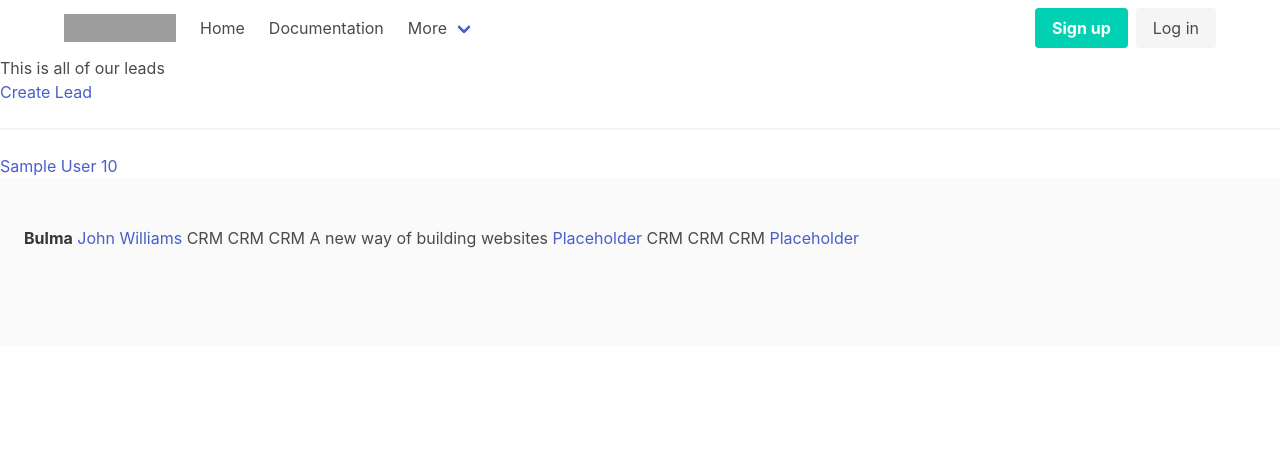
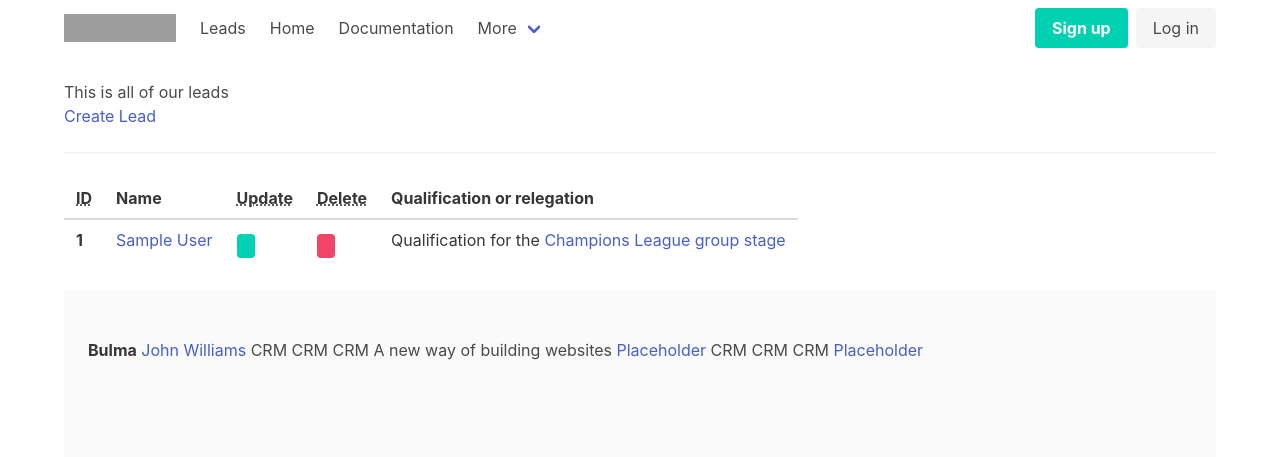
Before and after one commit to zebra-f/Django-CRM-Two, a Django app: template leads/templates/leads/lead_list.html in a window 1280 px wide. Shown: the top 457 px of the page. Run offline with Django 3.2, Linux system fonts and the light colour scheme; the template is opened without the code that fills it: most values are stand-ins (such as "Sample title", 1, 10 or a date in 2020); some libraries are stand-ins or nearby versions; grey boxes are pictures that could not be loaded.

Commit message:
font awesome free installed

```diff
--- a/crm/settings.py
+++ b/crm/settings.py
@@ -39,7 +39,9 @@ INSTALLED_APPS = [
     'django.contrib.staticfiles',
 
     'leads',
-    'landing'
+    'landing',
+
+    'fontawesomefree',
 ]
 
 MIDDLEWARE = [
--- a/leads/templates/leads/lead_list.html
+++ b/leads/templates/leads/lead_list.html
@@ -1,20 +1,41 @@
 {% extends 'base.html' %}
 {% block content %}
 
-
+<br>
 <h1>This is all of our leads</h1>
 <a href="{% url 'leads:lead-create' %}">Create Lead</a>
 <hr>
 
-{% for lead in leads %}
-  <div>
-    <a href="{% url 'leads:lead-detail' lead.id %}">
-      {{ lead.first_name }}
-      {{ lead.last_name }}
-      {{ lead.age }}
-    </a>
-  </div>
-{% endfor %}
+<table class="table">
+  <thead>
+    <tr>
+      <th><abbr title="Position">ID</abbr></th>
+      <th>Name</th>
+      <th><abbr title="Played">Update</abbr></th>
+      <th><abbr title="Goals for">Delete</abbr></th>
+      <th>Qualification or relegation</th>
+    </tr>
+  </thead>
+
+  {% for lead in leads %}
+  <tbody>
+    <tr>
+      <th>{{ lead.id }}</th>
+      <td>
+        <a href="{% url 'leads:lead-detail' lead.id %}" title="Details">{{ lead.first_name }}  {{ lead.last_name }}</a>
+      </td>
+      <td>
+        <span class="tag is-primary"><i class="fa-solid fa-pen"></i></span>
+      </td>
+      <td>
+        <span class="tag is-danger"><i class="fa-solid fa-trash"></i></span>
+      </td>
+      <td>Qualification for the <a href="https://en.wikipedia.org/wiki/2016%E2%80%9317_UEFA_Champions_League#Group_stage" title="2016–17 UEFA Champions League">Champions League group stage</a></td>
+    </tr>
+  </tbody>
+  {% endfor %}
+</table>
+
 
 
 {% endblock content %}
--- a/templates/base.html
+++ b/templates/base.html
@@ -1,3 +1,5 @@
+{% load static %}
+
 <!DOCTYPE html>
 <html lang="en">
   <head>
@@ -7,17 +9,27 @@
     <title>CRM</title>
     <link rel="stylesheet" href="style.css">
 
+    {% comment %} BULMA {% endcomment %}
     <link rel="stylesheet" href="https://cdn.jsdelivr.net/npm/bulma@0.9.4/css/bulma.min.css">
+
+    <!-- reference your installed Font Awesome Free package's files here -->
+    <script src="{% static 'fontawesomefree/js/all.min.js' %}"></script>
+    <!-- Our project just needs Font Awesome Free's Solid + Brand files -->
+    <link href="{% static 'fontawesomefree/css/fontawesome.css' %}" rel="stylesheet" type="text/css">
+    <link href="{% static 'fontawesomefree/css/brands.css' %}" rel="stylesheet" type="text/css">
+    <link href="{% static 'fontawesomefree/css/solid.css' %}" rel="stylesheet" type="text/css">
 
   </head>
 
   <body>
     {% include 'navbar.html' %}
 
+    <div class="container">
     {% block content %}
     {% endblock content %}
 
     {% include 'footer.html' %}
+    </div>
 	  {% comment %} <script src="index.js"></script> {% endcomment %}
 
   </body>
--- a/templates/navbar.html
+++ b/templates/navbar.html
@@ -2,7 +2,7 @@
   <div class="container">
     <nav class="navbar" role="navigation" aria-label="main navigation">
       <div class="navbar-brand">
-        <a class="navbar-item" href="https://bulma.io">
+        <a class="navbar-item" href="{% url 'landing:home-page' %}">
           <img src="https://bulma.io/images/bulma-logo.png" width="112" height="28">
         </a>
 
@@ -15,6 +15,9 @@
 
       <div id="navbarBasicExample" class="navbar-menu">
         <div class="navbar-start">
+          <a class="navbar-item" href="{% url 'leads:lead-list' %}">
+            Leads
+          </a>
           <a class="navbar-item">
             Home
           </a>
```
Also changed, not shown: landing/templates/landing/home_page.html (+1 -13 lines).
